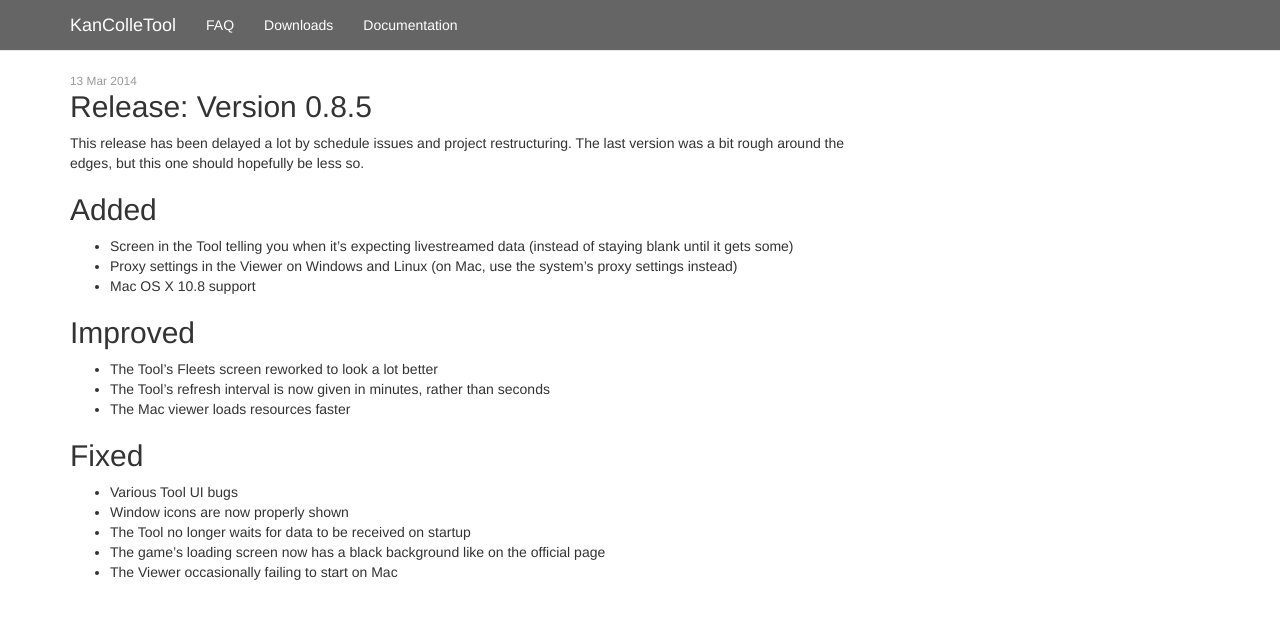
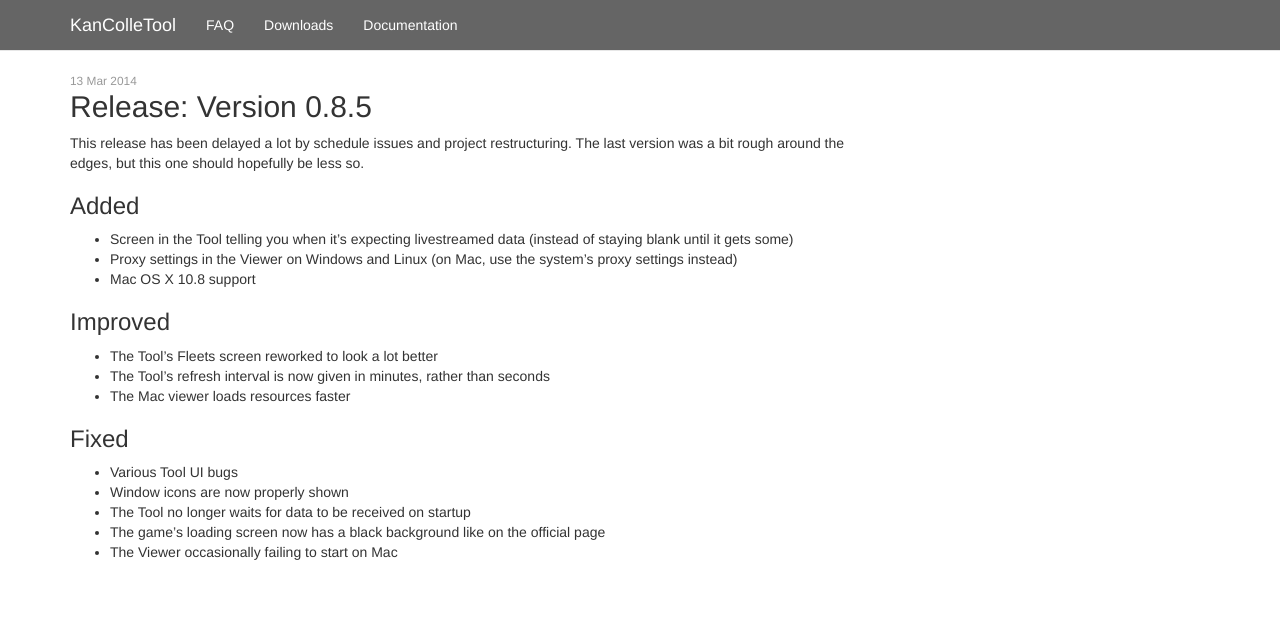
Before and after one commit to KanColleTool/kancolletool.github.io, a Jekyll site: the page built from _posts/2014-03-13-version-0.8.5.md, in a window 1280 px wide. Shown: the top 619 px of the page. Built offline with Jekyll 4.4.1, drawn with Linux system fonts in a browser that asks for light colours; nearby versions of some CDN libraries; Markdown is read by kramdown in place of the engine named in the settings.

Commit message:
Yeeeeeah, that wasn't supposed to be that big

```diff
--- a/_posts/2014-03-13-version-0.8.5.md
+++ b/_posts/2014-03-13-version-0.8.5.md
@@ -7,19 +7,19 @@
 
 This release has been delayed a lot by schedule issues and project restructuring. The last version was a bit rough around the edges, but this one should hopefully be less so.
 
-## Added
+### Added
 
 * Screen in the Tool telling you when it's expecting livestreamed data (instead of staying blank until it gets some)
 * Proxy settings in the Viewer on Windows and Linux (on Mac, use the system's proxy settings instead)
 * Mac OS X 10.8 support
 
-## Improved
+### Improved
 
 * The Tool's Fleets screen reworked to look a lot better
 * The Tool's refresh interval is now given in minutes, rather than seconds
 * The Mac viewer loads resources faster
 
-## Fixed
+### Fixed
 
 * Various Tool UI bugs
 * Window icons are now properly shown
```
